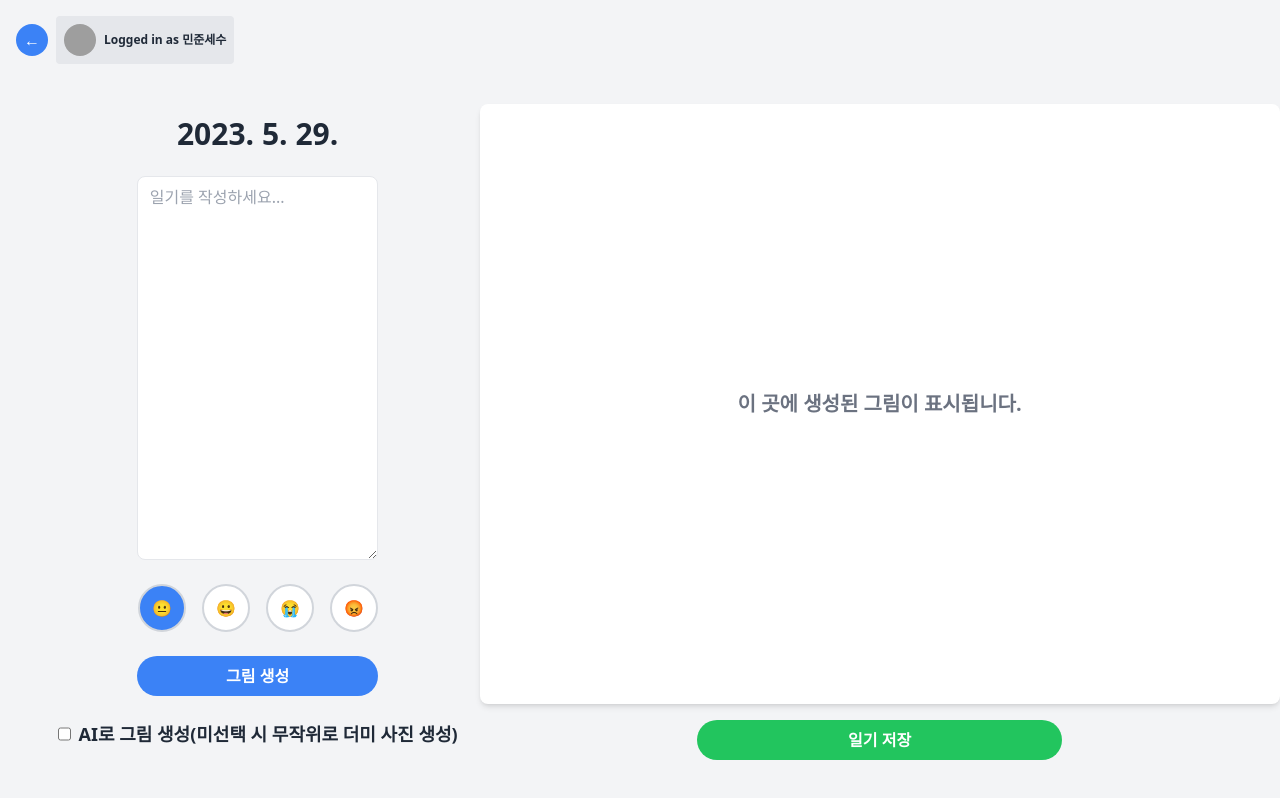
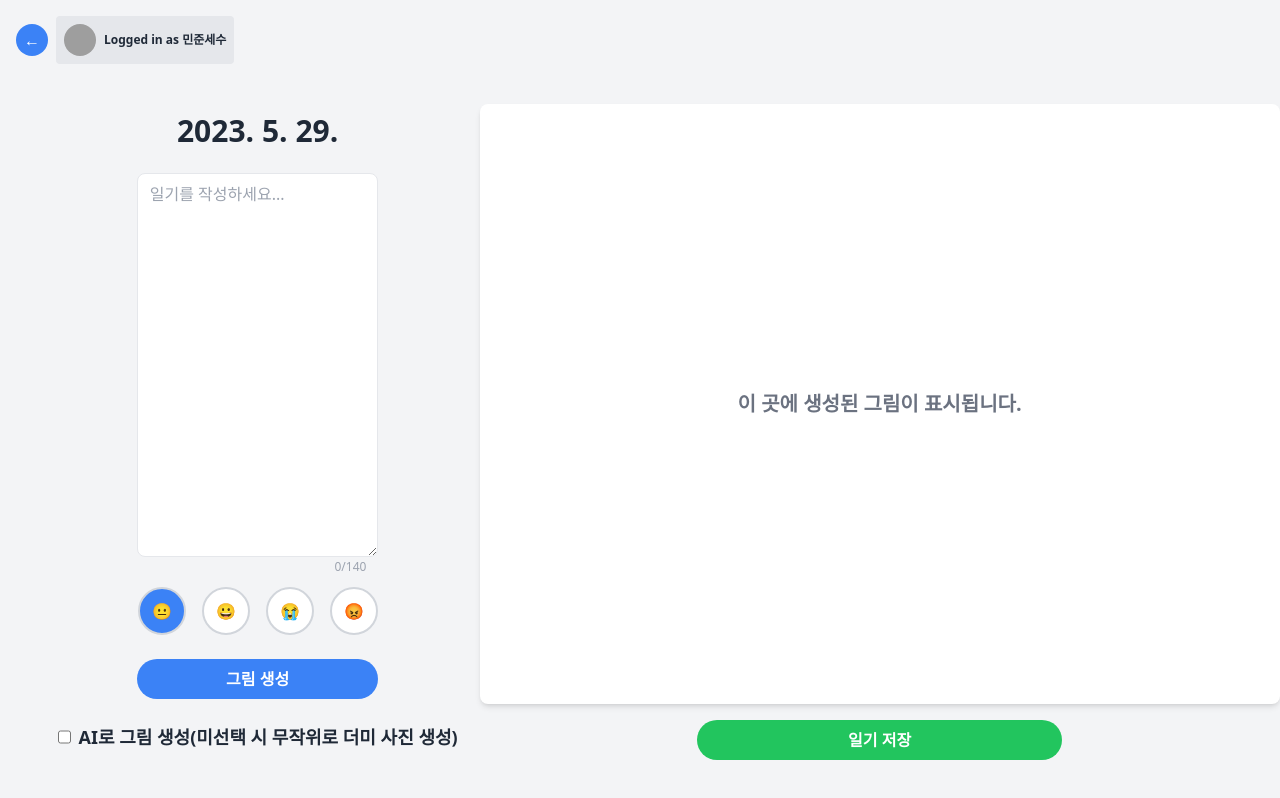
Before and after one commit to yulmu-catsetki/next-haru-box, a Next.js app: page /DiaryPage in a window 1280 px wide. Built offline with nearby package versions, Linux system fonts and the light colour scheme; no server answers; grey boxes are pictures that could not be loaded.

Commit message:
일기 글자 수 제한 기능 구현

```diff
--- a/src/pages/DiaryPage.js
+++ b/src/pages/DiaryPage.js
@@ -24,6 +24,8 @@ const DiaryPage = () => {
 
   // const router = useRouter();
   const { data: session, status } = useMockSession()  // 원래는 useSession();
+
+  const MAX_CONTENT_LENGTH = 140;  // 일기 글자수 제한
 
   const [date, setDate] = useState(new Date().toLocaleDateString('ko-KR'));
   const [content, setContent] = useState('');
@@ -143,12 +145,19 @@ const DiaryPage = () => {
       <div className="flex flex-grow items-center justify-center">
         <div className="w-2/5 flex flex-col items-center justify-center pr-4">
           <h1 className="text-3xl font-bold text-gray-800 mb-6">{date}</h1> {/* 날짜 표시 수정 */}
+
+          <div className="relative w-1/2">
           <textarea
             value={content}
             onChange={handleContentChange}
+            maxLength={MAX_CONTENT_LENGTH}
             placeholder="일기를 작성하세요..."
-            className="w-full md:w-1/2 h-96 px-3 py-2 mb-6 text-gray-700 border rounded-lg focus:outline-none focus:shadow-outline"
+            className="w-full h-96 px-3 py-2 mb-6 text-gray-700 border rounded-lg focus:outline-none focus:shadow-outline"
           />
+          <div className="absolute right-3 bottom-3 text-xs text-gray-400">
+            {`${content.length}/${MAX_CONTENT_LENGTH}`}
+          </div>
+        </div>
 
           <div className="flex justify-center mb-6">
             {[
```
